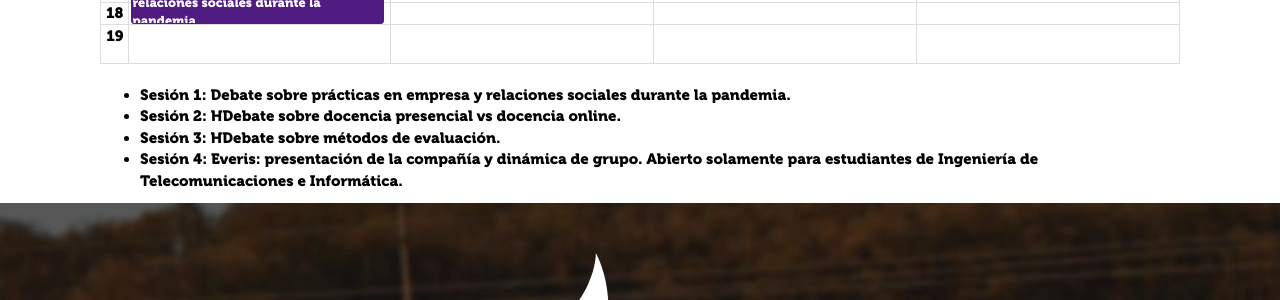
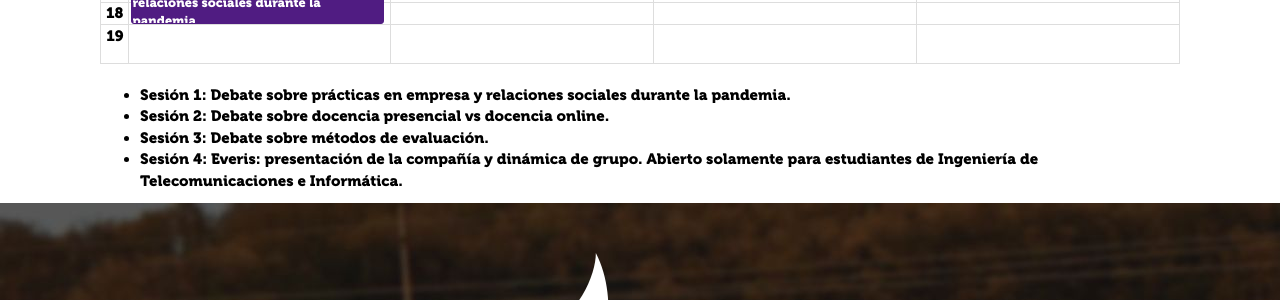
Before and after one commit to LBGValladolid/sib-web, a Jekyll site: the page built from index.html, in a window 1280 px wide and 900 px high, scrolled down 1756 px. Shown: the part 153-453 px from the top of the window. Built offline with Jekyll 4.4.1, drawn with Linux system fonts in a browser that asks for light colours; some web fonts are replaced.

Commit message:
intro.html: corregir erratas y añadido boton inscripciones

```diff
--- a/_includes/2021_data/calendar.html
+++ b/_includes/2021_data/calendar.html
@@ -51,8 +51,8 @@
     <ul>
         <li><b>Sesión 1: </b>Debate sobre prácticas en empresa y relaciones sociales durante la pandemia.
         </li>
-        <li><b>Sesión 2: </b>HDebate sobre docencia presencial vs docencia online.</li>
-        <li><b>Sesión 3: </b>HDebate sobre métodos de evaluación.</li>
+        <li><b>Sesión 2: </b>Debate sobre docencia presencial vs docencia online.</li>
+        <li><b>Sesión 3: </b>Debate sobre métodos de evaluación.</li>
         <li><b>Sesión 4: </b>Everis: presentación de la compañía y dinámica de grupo. Abierto solamente para estudiantes de Ingeniería de Telecomunicaciones e Informática.</li>
     </ul>
 </section>
--- a/_includes/2021_data/intro.html
+++ b/_includes/2021_data/intro.html
@@ -26,7 +26,7 @@
             <p>¿A qué esperas? <a href="https://extension.campusvirtual.uva.es/course/view.php?id=8571" target="_blank">¡Inscríbete en las sesiones!</a>
 
             </p>
-            <center><a href="#" class="page-scroll btn btn-xl">Inscripciones</a></center>
+            <center><a href="https://extension.campusvirtual.uva.es/course/view.php?id=8571" class="page-scroll btn btn-xl">Inscripciones</a></center>
             </div>
 
     </section>
```
